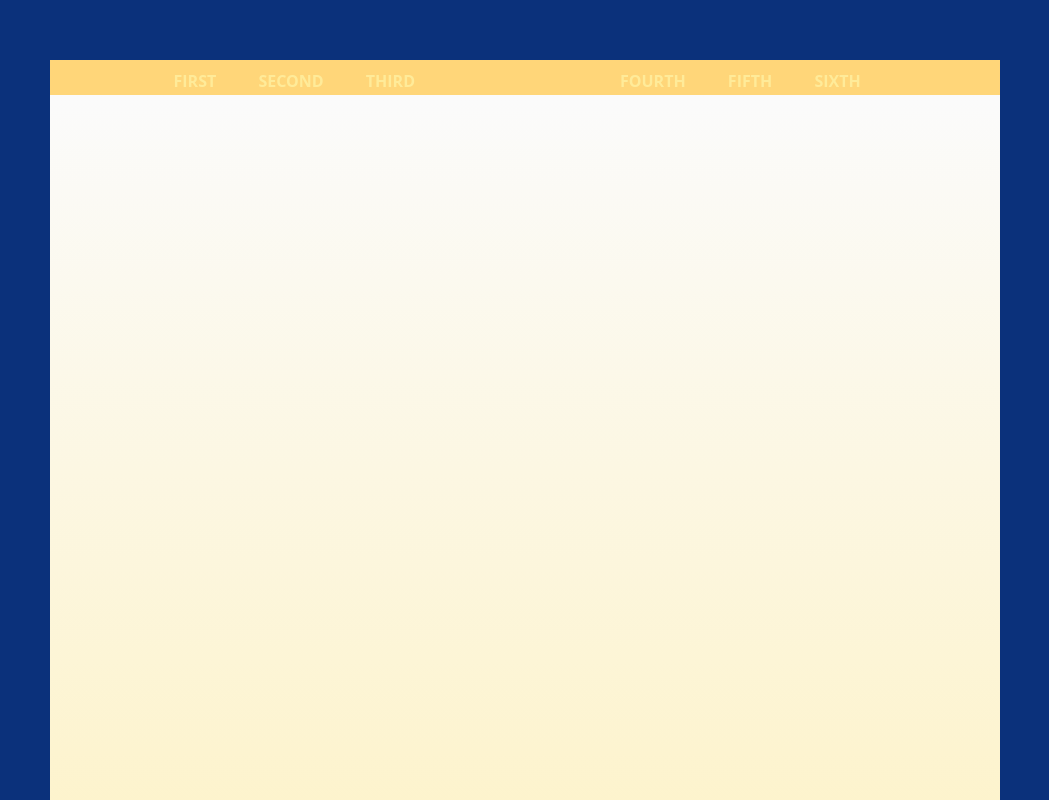
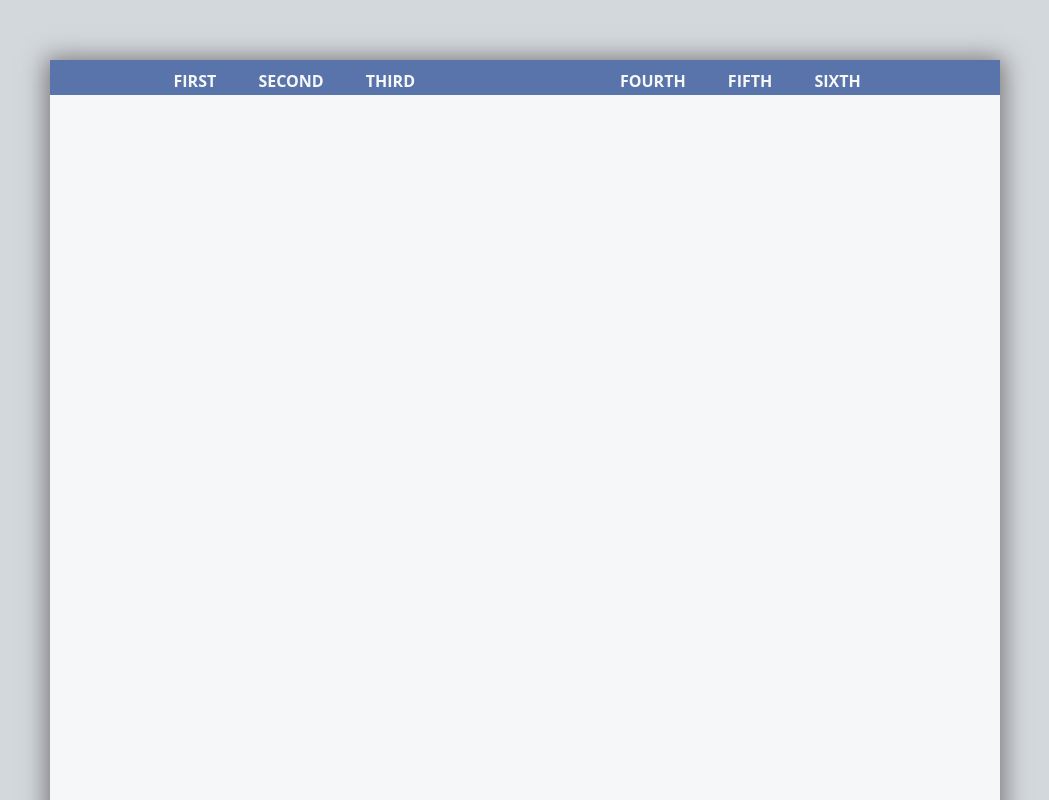
Before and after one commit to HPconnect/hpconnect.github.io, a plain HTML site: page index.html in a window 1280 px wide. Shown: the top 800 px of the page, without its empty margins (115-1164 px from the left). Drawn offline with Linux system fonts and the light colour scheme.

Commit message:
more changes

```diff
--- a/index.html
+++ b/index.html
@@ -13,6 +13,7 @@
 
 <!-- ...........................................top header starts here.................................................. -->
 
+    <div id="main">
       <div id="nav">
         <div id="tab" style="margin-left: 13%; float: left;">
           <a href="first.html">FIRST</a>
@@ -28,7 +29,7 @@
 
 <!-- ......................................body starts....................................... -->
 
-    <div id="main">
+
 
     </div>
 
--- a/style_sheet.css
+++ b/style_sheet.css
@@ -1,5 +1,5 @@
 body{
-background-color: #0B317B;
+background-color: #D3D8DC;
 margin: 0;
 padding: 0;
 }
@@ -12,8 +12,7 @@ margin-left: auto;
 margin-right: auto;
 width: 950px;
 height: 35px;
-background-color: #FFD679;
-color: #CCCCCC;
+background-color: #5974AA;
 }
 #tab{
 width: 40%;
@@ -25,27 +24,26 @@ text-decoration: none;
 }
 #tab a {
   padding: 10px 0;
-  color: #FFEB99;
+  color: #F6F7F8;
   font-size: 1rem;
   text-decoration: none;
   font-weight: bold;
 }
 #tab a:hover {
-  color: #B97900;
+  color: gray;
 }
 #tab a:active {
-  border-bottom: 2px solid #B97900;
+  border-bottom: 2px solid gray;
 }
 #main{
-background-color: #FBFBFB;
+background-color: #F6F7F8;
 height: 1500px;
 width: 950px;
 margin-left: auto;
 margin-right: auto;
-background: -webkit-linear-gradient(#FBFBFB, #FFEB99); /* For Safari 5.1 to 6.0 */
-background: -o-linear-gradient(#FBFBFB, #FFEB99); /* For Opera 11.1 to 12.0 */
-background: -moz-linear-gradient(#FBFBFB, #FFEB99); /* For Firefox 3.6 to 15 */
-background: linear-gradient(#FBFBFB, #FFEB99); /* Standard syntax */
+-webkit-box-shadow: 0px 2px 23px 4px rgba(122,117,122,1);
+-moz-box-shadow: 0px 2px 23px 4px rgba(122,117,122,1);
+box-shadow: 0px 2px 23px 4px rgba(122,117,122,1);
 }
 #copyright{
 height: 20px;
```
Lines whose indentation alone changed are shown as unchanged.
